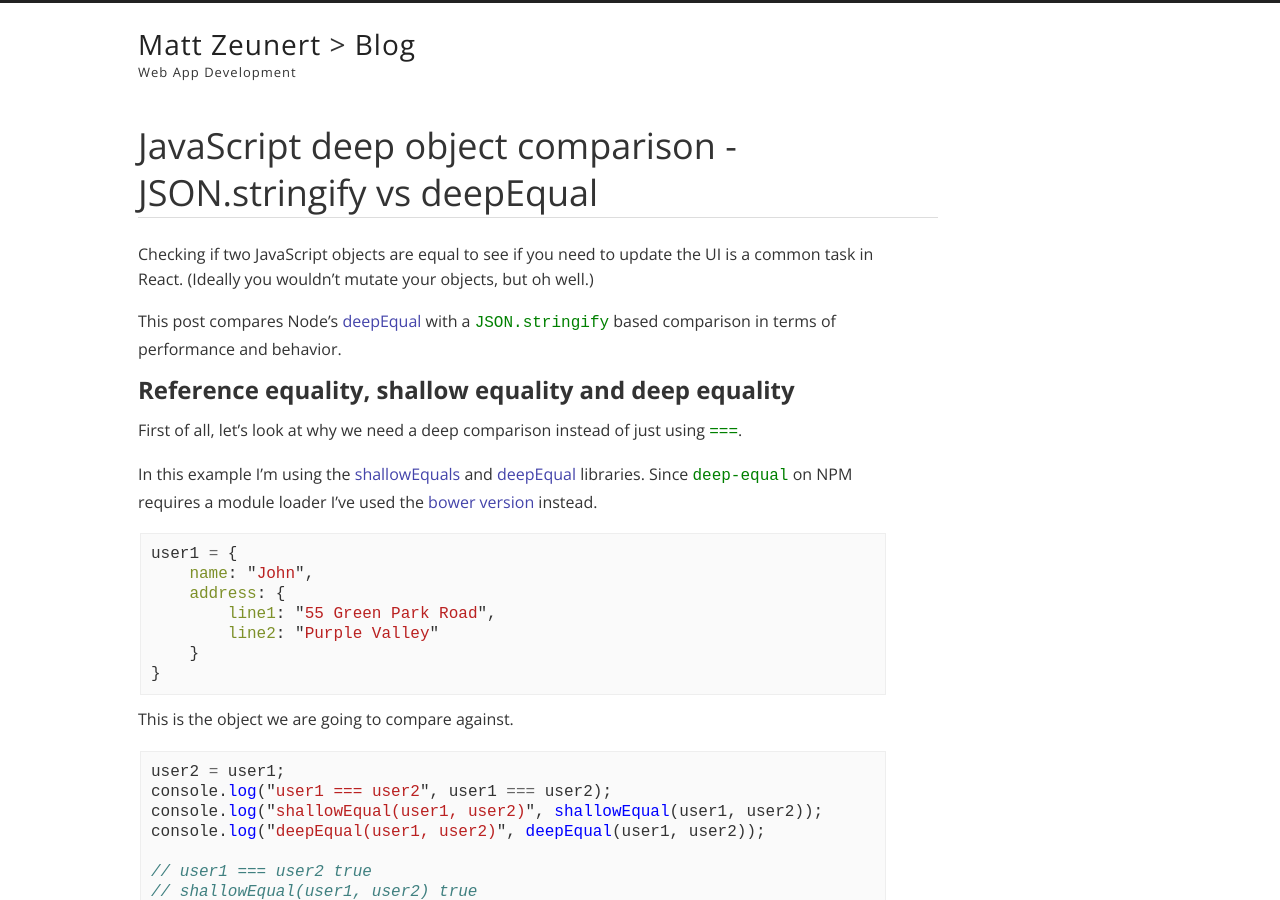
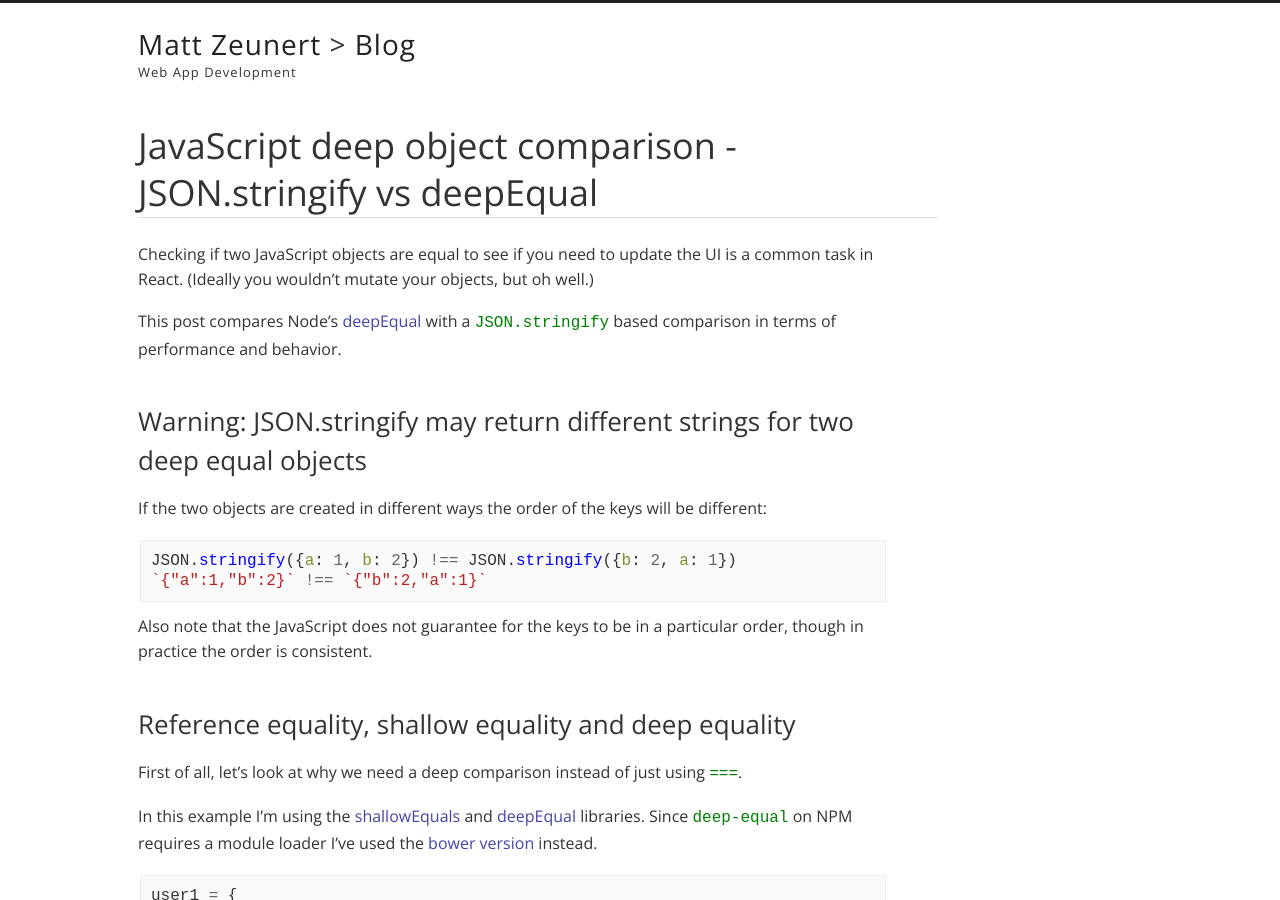
Before and after one commit to mattzeunert/mattzeunert.github.io, a Jekyll site: the page built from _posts/2016-01-28-javascript-deep-equal.md, in a window 1280 px wide and 900 px high. Built offline with Jekyll 4.4.1, drawn with Linux system fonts in a browser that asks for light colours; nearby versions of some CDN libraries; comment, search, counter and statistics services are not loaded.

Commit message:
Warning for JSON.stringify

```diff
--- a/_posts/2016-01-28-javascript-deep-equal.md
+++ b/_posts/2016-01-28-javascript-deep-equal.md
@@ -8,7 +8,18 @@ Checking if two JavaScript objects are equal to see if you need to update the UI
 
 This post compares Node's [deepEqual](https://www.npmjs.com/package/deep-equal) with a `JSON.stringify` based comparison in terms of performance and behavior.
 
-# Reference equality, shallow equality and deep equality
+## Warning: JSON.stringify may return different strings for two deep equal objects
+
+If the two objects are created in different ways the order of the keys will be different:
+
+{% highlight javascript %}
+JSON.stringify({a: 1, b: 2}) !== JSON.stringify({b: 2, a: 1})
+`{"a":1,"b":2}` !== `{"b":2,"a":1}`
+{% endhighlight %}
+
+Also note that the JavaScript does not guarantee for the keys to be in a particular order, though in practice the order is consistent.
+
+## Reference equality, shallow equality and deep equality
 
 First of all, let's look at why we need a deep comparison instead of just using `===`.
 
```
